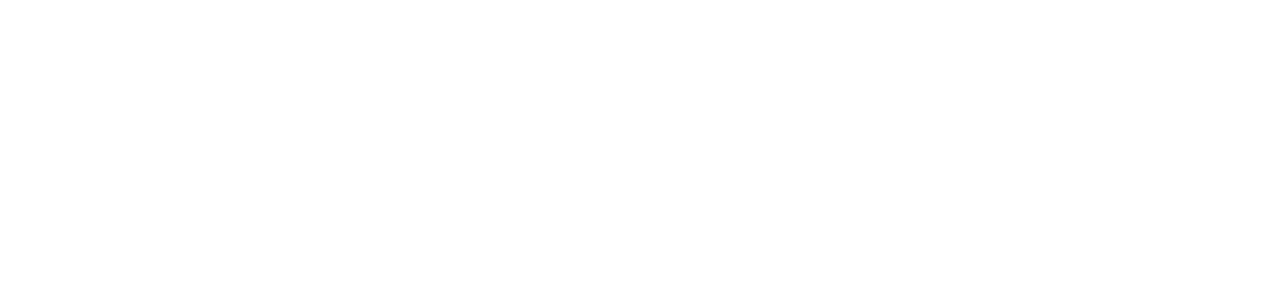
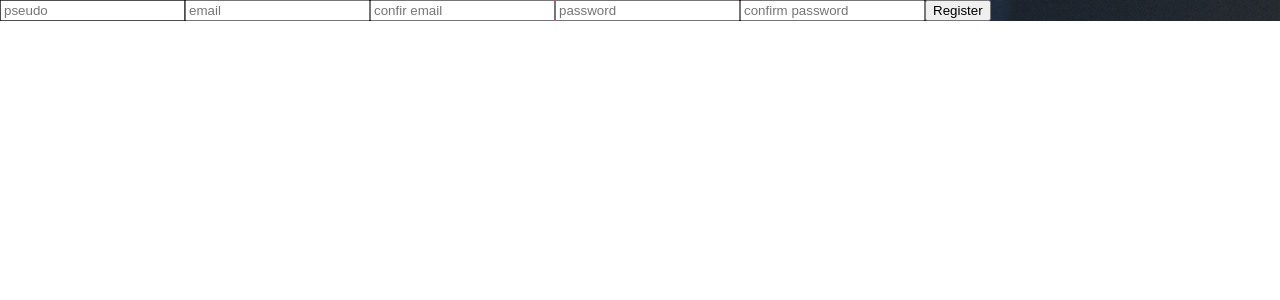
Before and after one commit to PriscilliaAmmeux/Poke-Cards, a React (Vite) app in the folder frontend/: page /register in a window 1280 px wide. Before the commit this address had no page. Shown: the top 300 px of the page. Built offline with nearby package versions, Linux system fonts and the light colour scheme.

Commit message:
Creat Register page and register form with axios .post query

```diff
--- a/frontend/src/App.jsx
+++ b/frontend/src/App.jsx
@@ -7,6 +7,7 @@
 import Contact from "@pages/Contact/Contact";
 import PledgeStore from "@pages/PledgeStore/PledgeStore";
 import CardDetail from "@pages/CardDetails/CardDetail";
+import Register from "@pages/Register/Register";
 import Style from "./style";
 
 function App() {
@@ -20,6 +21,7 @@
         <Route path="/contact" element={<Contact />} />
         <Route path="/pledge" element={<PledgeStore />} />
         <Route path="/carddetail/:id" element={<CardDetail />} />
+        <Route path="/register" element={<Register />} />
       </Routes>
     </Style>
   );
--- /dev/null
+++ b/frontend/src/components/RegisterForm/RegisterForm.jsx
@@ -0,0 +1,49 @@
+import axios from "axios";
+import { useState } from "react";
+
+export default function RegisterForm() {
+  const [newUser, setNewUser] = useState({
+    peudo: "",
+    email: "",
+    confirmEmail: "",
+    password: "",
+    confirmPassword: "",
+  });
+  const hChange = (evt) => {
+    setNewUser({ ...newUser, [evt.target.name]: evt.target.value });
+  };
+  const hSubmit = (evt) => {
+    evt.preventDefault();
+    axios.post(`${import.meta.env.VITE_BACKEND_URL}/api/user`, newUser);
+  };
+  return (
+    <form onSubmit={hSubmit}>
+      <input
+        type="text"
+        name="pseudo"
+        placeholder="pseudo"
+        onChange={hChange}
+      />
+      <input type="email" name="email" placeholder="email" onChange={hChange} />
+      <input
+        type="email"
+        name="confirmEmail"
+        placeholder="confir email"
+        onChange={hChange}
+      />
+      <input
+        type="password"
+        name="password"
+        placeholder="password"
+        onChange={hChange}
+      />
+      <input
+        type="password"
+        name="confirPassword"
+        placeholder="confirm password"
+        onChange={hChange}
+      />
+      <input type="submit" value="Register" />
+    </form>
+  );
+}
--- /dev/null
+++ b/frontend/src/pages/Register/Register.jsx
@@ -0,0 +1,5 @@
+import RegisterForm from "@components/RegisterForm/RegisterForm";
+
+export default function Register() {
+  return <RegisterForm />;
+}
```
Also changed, not shown: frontend/src/components/RegisterForm/style.jsx (added).
